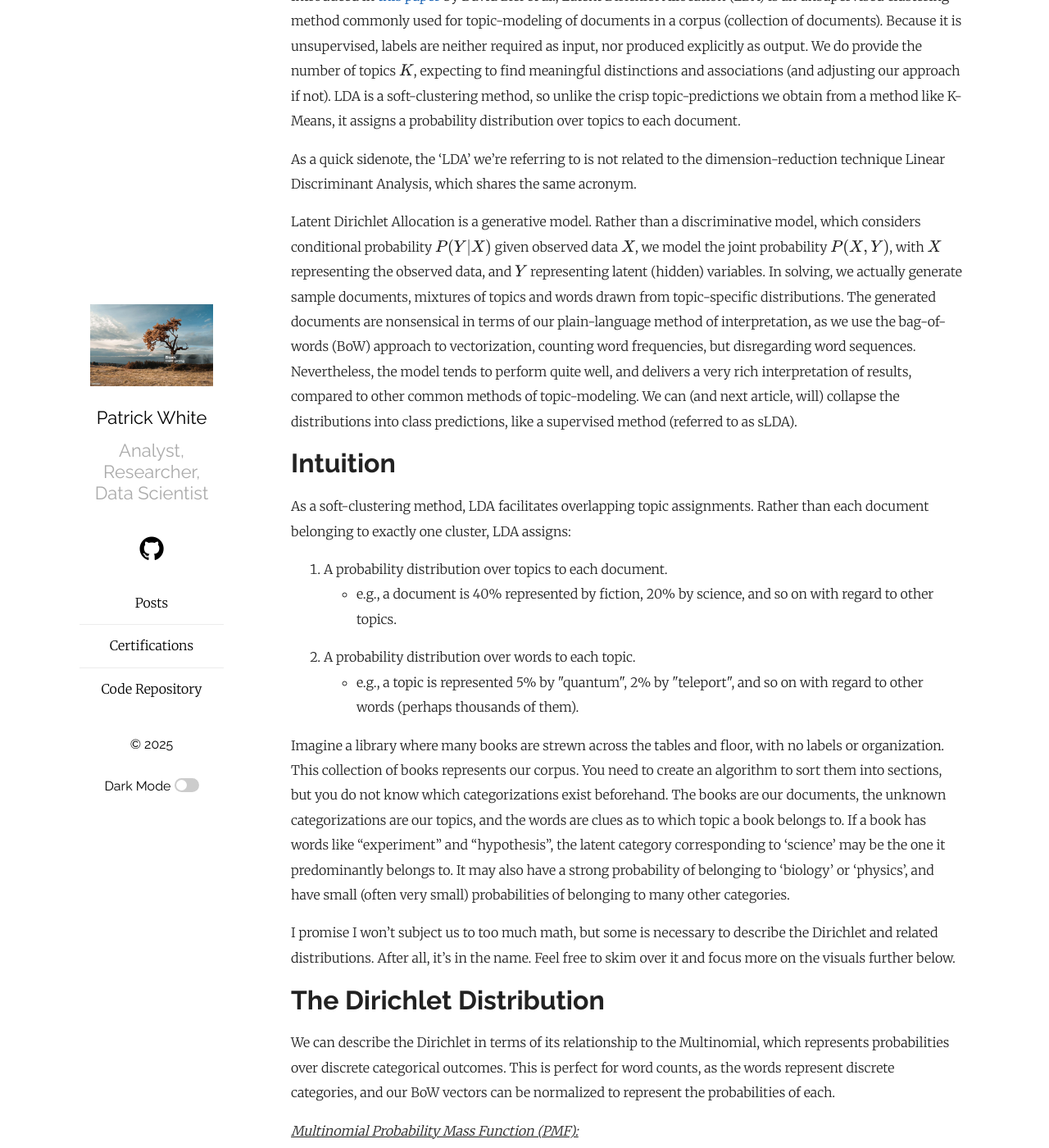
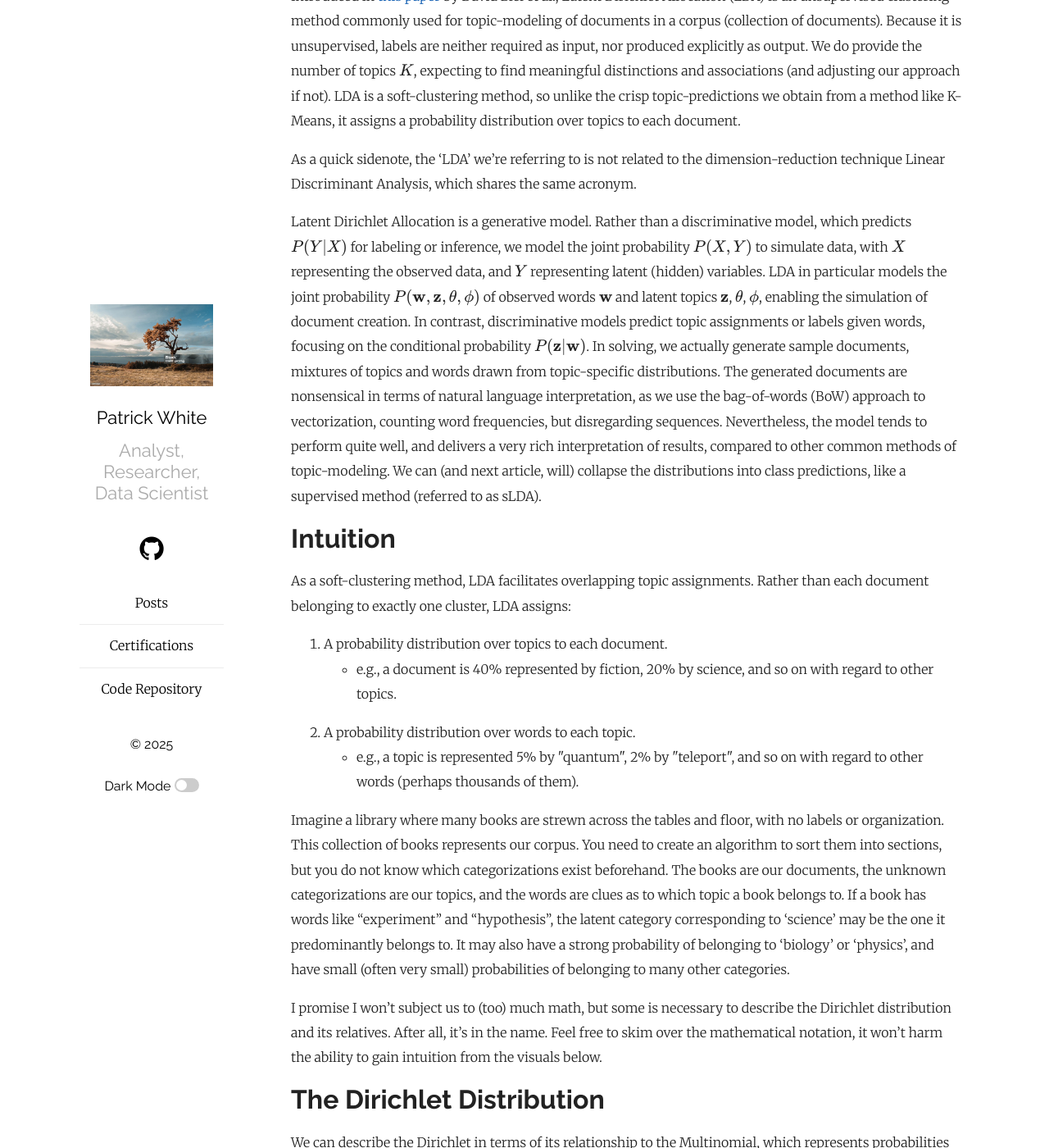
Before and after one commit to pw398/pw398.github.io, a Jekyll site: the page built from _posts/2025-07-12-A-Visual-Understanding-of-Latent-Dirichlet-Analysis.md, in a window 1280 px wide and 1400 px high, scrolled down 1407 px. Shown: the whole window at 82% size. Built offline with Jekyll 4.4.1, drawn with Linux system fonts in a browser that asks for light colours; formulas are drawn with MathJax 3; some of the changed text lies outside the part shown.

Commit message:
Add files via upload

```diff
--- a/_posts/2025-07-12-A-Visual-Understanding-of-Latent-Dirichlet-Analysis.md
+++ b/_posts/2025-07-12-A-Visual-Understanding-of-Latent-Dirichlet-Analysis.md
@@ -34,7 +34,9 @@
 
 As a quick sidenote, the 'LDA' we're referring to is not related to the dimension-reduction technique Linear Discriminant Analysis, which shares the same acronym.
 
-<p>Latent Dirichlet Allocation is a generative model. Rather than a discriminative model, which considers conditional probability $P(Y|X)$ given observed data $X$, we model the joint probability $P(X,Y)$, with $X$ representing the observed data, and $Y$ representing latent (hidden) variables. In solving, we actually generate sample documents, mixtures of topics and words drawn from topic-specific distributions. The generated documents are nonsensical in terms of our plain-language method of interpretation, as we use the bag-of-words (BoW) approach to vectorization, counting word frequencies, but disregarding word sequences. Nevertheless, the model tends to perform quite well, and delivers a very rich interpretation of results, compared to other common methods of topic-modeling. We can (and next article, will) collapse the distributions into class predictions, like a supervised method (referred to as sLDA).</p>
+<p>Latent Dirichlet Allocation is a generative model. Rather than a discriminative model, which predicts $P(Y|X)$ for labeling or inference, we model the joint probability $P(X,Y)$ to simulate data, with $X$ representing the observed data, and $Y$ representing latent (hidden) variables. LDA in particular models the joint probability $P(\mathbf{w}, \mathbf{z}, \mathbf{\theta}, \mathbf{\phi})$ of observed words $\mathbf{w}$ and latent topics $\mathbf{z}$, $\mathbf{\theta}$, $\mathbf{\phi}$, enabling the simulation of document creation. In contrast, discriminative models predict topic assignments or labels given words, focusing on the conditional probability $P(\mathbf{z} | \mathbf{w})$.
+
+In solving, we actually generate sample documents, mixtures of topics and words drawn from topic-specific distributions. The generated documents are nonsensical in terms of natural language interpretation, as we use the bag-of-words (BoW) approach to vectorization, counting word frequencies, but disregarding sequences. Nevertheless, the model tends to perform quite well, and delivers a very rich interpretation of results, compared to other common methods of topic-modeling. We can (and next article, will) collapse the distributions into class predictions, like a supervised method (referred to as sLDA).</p>
 
 
 
@@ -56,14 +58,14 @@
 
 Imagine a library where many books are strewn across the tables and floor, with no labels or organization. This collection of books represents our corpus. You need to create an algorithm to sort them into sections, but you do not know which categorizations exist beforehand. The books are our documents, the unknown categorizations are our topics, and the words are clues as to which topic a book belongs to. If a book has words like "experiment" and "hypothesis", the latent category corresponding to 'science' may be the one it predominantly belongs to. It may also have a strong probability of belonging to 'biology' or 'physics', and have small (often very small) probabilities of belonging to many other categories.
 
-I promise I won't subject us to too much math, but some is necessary to describe the Dirichlet and related distributions. After all, it's in the name. Feel free to skim over it and focus more on the visuals further below.
+I promise I won't subject us to (too) much math, but some is necessary to describe the Dirichlet distribution and its relatives. After all, it's in the name. Feel free to skim over the mathematical notation, it won't harm the ability to gain intuition from the visuals below.
 
 
 
 
 # The Dirichlet Distribution
 
-We can describe the Dirichlet in terms of its relationship to the Multinomial, which represents probabilities over discrete categorical outcomes. This is perfect for word counts, as the words represent discrete categories, and our BoW vectors can be normalized to represent the probabilities of each.
+We can describe the Dirichlet in terms of its relationship to the Multinomial, which represents probabilities over discrete categorical  outcomes. This is perfect for word counts, as the words represent discrete categories, and our BoW vectors can be normalized to represent the probabilities of each.
 
 
 <u><i>Multinomial Probability Mass Function (PMF):</i></u>
@@ -83,11 +85,11 @@
 
 <p>$f(p_1, \ldots, p_k | \alpha_1, \ldots, \alpha_k) = \frac{1}{B(\alpha)} \prod_{i=1}^k p_i^{\alpha_i - 1}$</p>
 
-- $p_1, \ldots, p_k$ are probabilities of the components of a k-dimensional simplex
+- $p_1, \ldots, p_k$ are probabilities of the components of a k-dimensional simplex.
 
-- $\alpha_1, \ldots, \alpha_k$ are the parameters of the Dirichlet prior for the document-topic distribution $\mathbf{\theta}$
+- $\alpha_1, \ldots, \alpha_k$ are the cocentration parameters of the Dirichlet prior (for the document-topic distribution $\mathbf{\theta}$ in LDA).
 
-- $\frac{1}{B(\alpha)}$ is a normalizing constant that ensures the PDF integrates to 1. $B(\alpha)$ is the Beta function **link**, a fairly complicated function that involves the Gamma function **link**, which is a fairly complicated function that extends the factorial function to non-discrete values.
+- $\frac{1}{B(\alpha)}$ is a normalizing constant that ensures the PDF integrates to 1. $B(\alpha)$ is the <a href="https://en.wikipedia.org/wiki/Beta_function">Beta function</a>, a somewhat hairy mathematical formula which involves the <a href="https://simple.wikipedia.org/wiki/Gamma_function">Gamma function</a>, for which I'll also refer you to Wikipedia; but is an extension of the factorial function from discrete to real numbers, and therefore has utility in probability distributions.
 
 - $\prod_{i=1}^k$ is the 'kernel' of the Dirichlet PDF, weighting each probability $p_i$ by its corresponding concentration parameter $\alpha_i$.
 
@@ -98,8 +100,7 @@
 
 A simplex is the simplest possible polytope (a geometric object with flat sides), generalized to any dimension. A simplex in zero dimensions is a point, in one dimension is a line, and in two dimensions is a triangle. In three dimensions, we can visualize it as a tetrahedron. $K$, our number of topics, represents the number of vertices, so $K=3$ in two dimensions, $K=4$ in three dimensions, etc.
 
-It may be more intuitive to think of the Dirichlet as a subplot of bar charts, with both rows and columns representing discrete categories (such as topics and words). A nice property of this is that we can abstract it to an arbitrary number of dimensions, but I would like to provide some intuition into the simplex representation, using the stick-breaking analogy.
-
+With regard to its visualization in the context of LDA, we can think of a subplot of bar charts, with both rows and columns representing discrete categories (such as topics and words). A nice property of this is that we can abstract it to an arbitrary number of dimensions, however it is only partially correct with regard to visualizing the Dirichlet, which is continuous rather than discrete. To provide some further intuition into the simplex representation, we can think of the following 'stick-breaking' analogy.
 
 
 ## The Stick-Breaking Analogy
```
